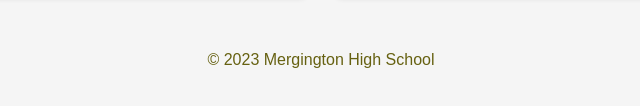
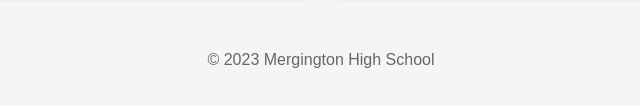
Before and after one commit to phEPAM/skills-getting-started-with-github-copilot, a plain HTML site: page src/static/index.html in a window 1280 px wide. Shown: the part 504-610 px from the top of the page, 319-959 px from the left. Drawn offline with Linux system fonts and the light colour scheme; no server answers.

Commit message:
Style reverted

```diff
--- a/src/static/styles.css
+++ b/src/static/styles.css
@@ -194,5 +194,5 @@
   text-align: center;
   margin-top: 30px;
   padding: 20px;
-  color: #666111;
+  color: #666;
 }
```
